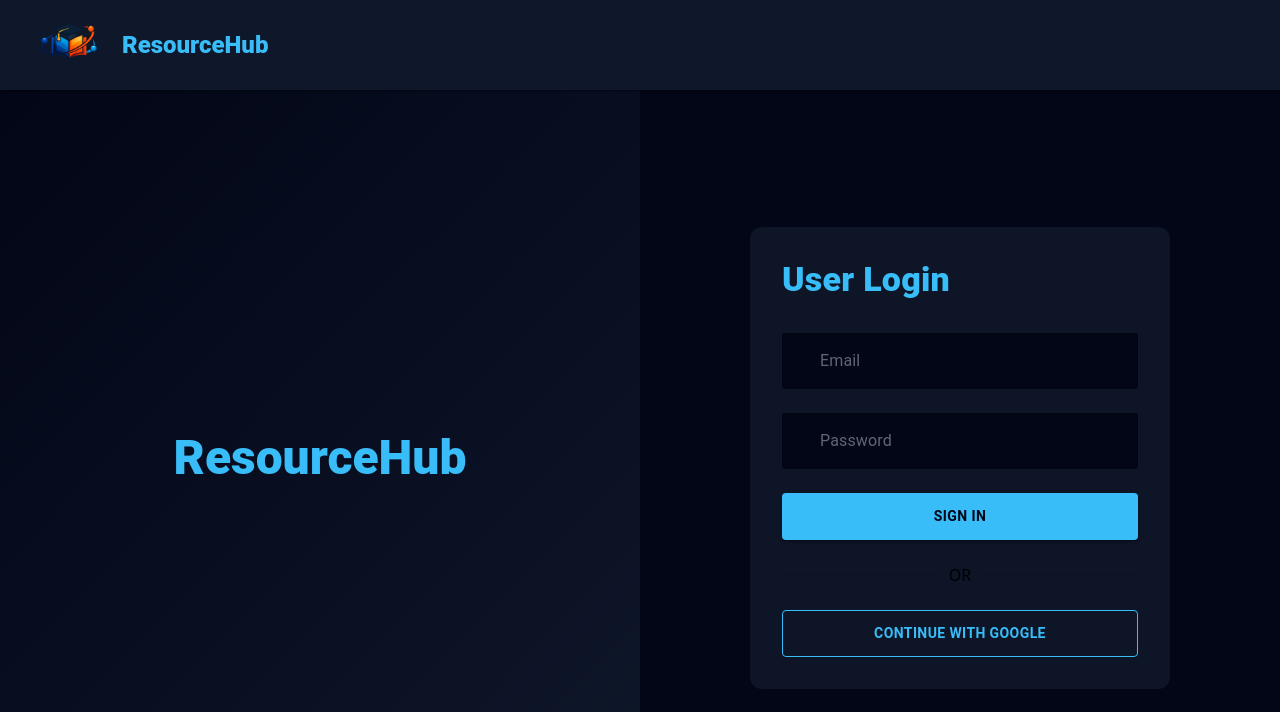
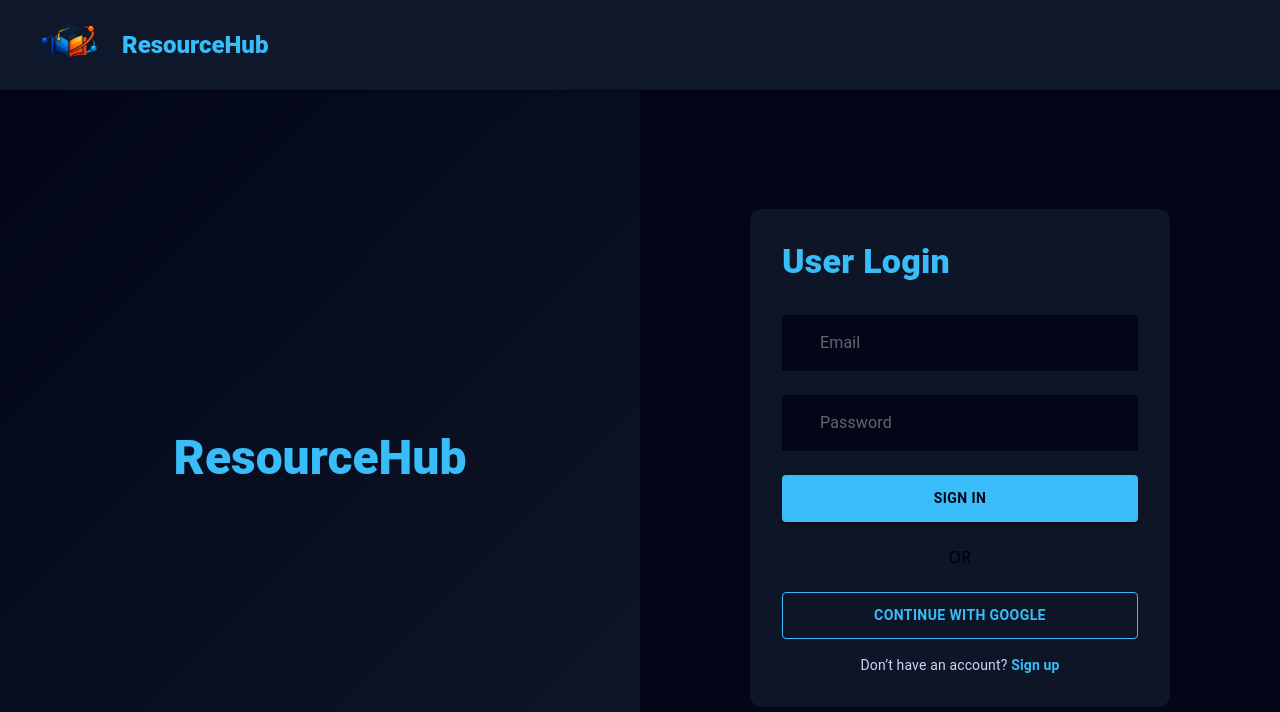
Before and after one commit to Tanu9981/resource-sharing, a React (Vite) app: page /login in a window 1280 px wide. Shown: the top 712 px of the page. Built offline with nearby package versions, Linux system fonts and the light colour scheme; no server answers; some icons are missing.

Commit message:
Implemented email-password signup

```diff
--- a/src/Components/Login.jsx
+++ b/src/Components/Login.jsx
@@ -9,7 +9,7 @@ import {
   Alert,
   AppBar,
   Toolbar,
-  Divider
+  Divider,
 } from "@mui/material";
 import EmailIcon from "@mui/icons-material/Email";
 import LockIcon from "@mui/icons-material/Lock";
@@ -18,7 +18,8 @@ import VisibilityOff from "@mui/icons-material/VisibilityOff";
 
 import {
   signInWithEmailAndPassword,
-  signInWithPopup
+  signInWithPopup,
+  createUserWithEmailAndPassword,
 } from "firebase/auth";
 import { auth, googleProvider, db } from "../firebase";
 import { doc, getDoc, setDoc } from "firebase/firestore";
@@ -31,6 +32,8 @@ export default function Login() {
   const [password, setPassword] = useState("");
   const [error, setError] = useState("");
   const [loadingGoogle, setLoadingGoogle] = useState(false);
+  const [loadingEmail, setLoadingEmail] = useState(false);
+  const [isSignUp, setIsSignUp] = useState(false); // false = login, true = signup
 
   const navigate = useNavigate();
 
@@ -42,12 +45,8 @@ export default function Login() {
     }
 
     try {
-      const result = await signInWithEmailAndPassword(
-        auth,
-        email,
-        password
-      );
-
+      setLoadingEmail(true);
+      const result = await signInWithEmailAndPassword(auth, email, password); // [web:2]
       const user = result.user;
 
       const userRef = doc(db, "users", user.uid);
@@ -59,7 +58,7 @@ export default function Login() {
           email: user.email,
           name: "",
           photoURL: "",
-          createdAt: new Date()
+          createdAt: new Date(),
         });
       }
 
@@ -67,9 +66,51 @@ export default function Login() {
     } catch (err) {
       console.error(err);
       setError("Invalid email or password");
+    } finally {
+      setLoadingEmail(false);
     }
   };
 
+  // email/password sign-up (logic only, no layout change)
+  const handleEmailSignUp = async () => {
+    setError("");
+    if (!email || !password) {
+      setError("Please enter email and password");
+      return;
+    }
+
+    try {
+      setLoadingEmail(true);
+      const result = await createUserWithEmailAndPassword(
+        auth,
+        email,
+        password
+      ); // [web:2]
+      const user = result.user;
+
+      const userRef = doc(db, "users", user.uid);
+      await setDoc(userRef, {
+        uid: user.uid,
+        email: user.email,
+        name: "",
+        photoURL: "",
+        createdAt: new Date(),
+      });
+
+      navigate("/browse");
+    } catch (err) {
+      console.error(err);
+      if (err.code === "auth/email-already-in-use") {
+        setError("Email already in use. Try signing in instead.");
+      } else if (err.code === "auth/weak-password") {
+        setError("Password is too weak. Use at least 6 characters.");
+      } else {
+        setError("Sign up failed. Please try again.");
+      }
+    } finally {
+      setLoadingEmail(false);
+    }
+  };
 
   const handleGoogleLogin = async () => {
     try {
@@ -88,7 +129,7 @@ export default function Login() {
           name: user.displayName || "",
           email: user.email,
           photoURL: user.photoURL || "",
-          createdAt: new Date()
+          createdAt: new Date(),
         });
       }
 
@@ -130,7 +171,7 @@ export default function Login() {
             display: { xs: "none", md: "flex" },
             alignItems: "center",
             justifyContent: "center",
-            background: "linear-gradient(135deg,#020617,#0f172a)"
+            background: "linear-gradient(135deg,#020617,#0f172a)",
           }}
         >
           <Typography variant="h3" color="#38bdf8" fontWeight="800">
@@ -138,14 +179,14 @@ export default function Login() {
           </Typography>
         </Box>
 
-
+        {/* RIGHT */}
         <Box
           sx={{
             flex: 1,
             display: "flex",
             alignItems: "center",
             justifyContent: "center",
-            background: "#020617"
+            background: "#020617",
           }}
         >
           <Box
@@ -154,7 +195,7 @@ export default function Login() {
               maxWidth: 420,
               p: 4,
               bgcolor: "rgba(15,23,42,0.9)",
-              borderRadius: 3
+              borderRadius: 3,
             }}
           >
             <Typography variant="h4" color="#38bdf8" fontWeight="800" mb={2}>
@@ -178,11 +219,11 @@ export default function Login() {
                   <InputAdornment position="start">
                     <EmailIcon sx={{ color: "#38bdf8" }} />
                   </InputAdornment>
-                )
+                ),
               }}
               sx={{
                 input: { color: "#e2e8f0" },
-                "& .MuiOutlinedInput-root": { bgcolor: "#020617" }
+                "& .MuiOutlinedInput-root": { bgcolor: "#020617" },
               }}
             />
 
@@ -208,14 +249,15 @@ export default function Login() {
                       {showPassword ? <VisibilityOff /> : <Visibility />}
                     </IconButton>
                   </InputAdornment>
-                )
+                ),
               }}
               sx={{
                 input: { color: "#e2e8f0" },
-                "& .MuiOutlinedInput-root": { bgcolor: "#020617" }
+                "& .MuiOutlinedInput-root": { bgcolor: "#020617" },
               }}
             />
 
+            {/* SAME BUTTON, but it now does login or signup based on isSignUp */}
             <Button
               fullWidth
               variant="contained"
@@ -225,16 +267,21 @@ export default function Login() {
                 fontWeight: 700,
                 bgcolor: "#38bdf8",
                 color: "#020617",
-                "&:hover": { bgcolor: "#0ea5e9" }
+                "&:hover": { bgcolor: "#0ea5e9" },
               }}
-              onClick={handleEmailLogin}
+              onClick={isSignUp ? handleEmailSignUp : handleEmailLogin}
+              disabled={loadingEmail}
             >
-              Sign In
+              {loadingEmail
+                ? isSignUp
+                  ? "Creating account..."
+                  : "Signing in..."
+                : isSignUp
+                ? "Sign Up"
+                : "Sign In"}
             </Button>
 
-            <Divider sx={{ my: 3, borderColor: "#1e293b" }}>
-              OR
-            </Divider>
+            <Divider sx={{ my: 3, borderColor: "#1e293b" }}>OR</Divider>
 
             <Button
               fullWidth
@@ -247,12 +294,35 @@ export default function Login() {
                 borderColor: "#38bdf8",
                 color: "#38bdf8",
                 "&:hover": {
-                  bgcolor: "rgba(56,189,248,0.1)"
-                }
+                  bgcolor: "rgba(56,189,248,0.1)",
+                },
               }}
             >
               {loadingGoogle ? "Signing in..." : "Continue with Google"}
             </Button>
+
+            {/* Small text toggle to switch between login and signup; layout is same box */}
+            <Typography
+              variant="body2"
+              sx={{ mt: 2, color: "#cbd5f5", textAlign: "center" }}
+            >
+              {isSignUp
+                ? "Already have an account? "
+                : "Don’t have an account? "}
+              <span
+                style={{
+                  color: "#38bdf8",
+                  cursor: "pointer",
+                  fontWeight: 600,
+                }}
+                onClick={() => {
+                  setError("");
+                  setIsSignUp(!isSignUp);
+                }}
+              >
+                {isSignUp ? "Sign in" : "Sign up"}
+              </span>
+            </Typography>
           </Box>
         </Box>
       </Box>
```
